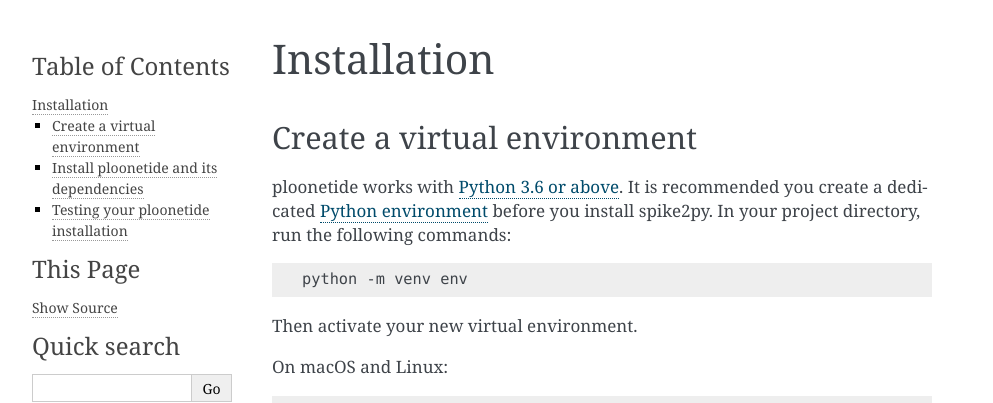
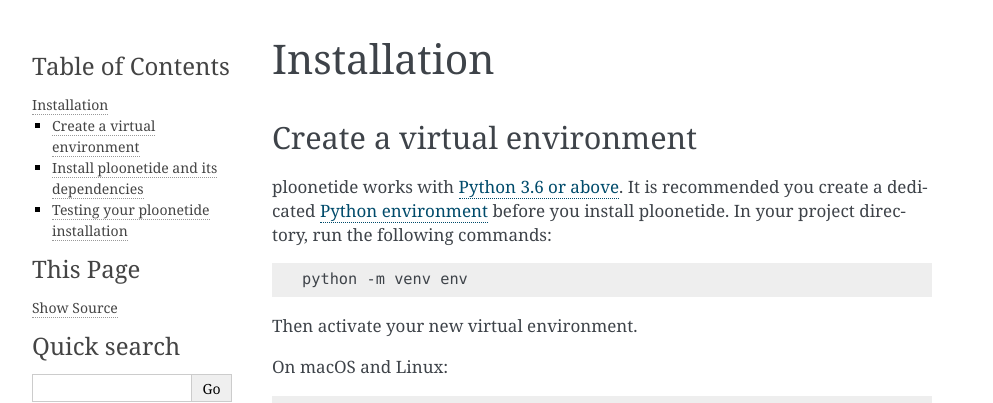
Before and after one commit to BVengo/ploonetide, a Sphinx documentation site: the page built from docs/source/pages/installation.rst, in a window 1280 px wide. Shown: the top 403 px of the page, without its empty margins (148-1141 px from the left). Built offline with Sphinx 7.4.7, drawn with Linux system fonts in a browser that asks for light colours; the version number is read from the project's files by our own code.

Commit message:
Attempt to fix image

```diff
--- a/docs/source/pages/installation.rst
+++ b/docs/source/pages/installation.rst
@@ -6,7 +6,7 @@
 Create a virtual environment
 ----------------------------
 
-ploonetide works with `Python 3.6 or above`_. It is recommended you create a dedicated `Python environment`_ before you install spike2py. In your project directory, run the following commands:
+ploonetide works with `Python 3.6 or above`_. It is recommended you create a dedicated `Python environment`_ before you install ploonetide. In your project directory, run the following commands:
 
 .. code-block:: bash
 
--- a/docs/source/pages/quickstart.rst
+++ b/docs/source/pages/quickstart.rst
@@ -1,6 +1,7 @@
 .. _quickstart:
 
-Please visit our quickstart guide at:
+Quick tutorial
+--------------
 
 .. code-block:: python
 
```
